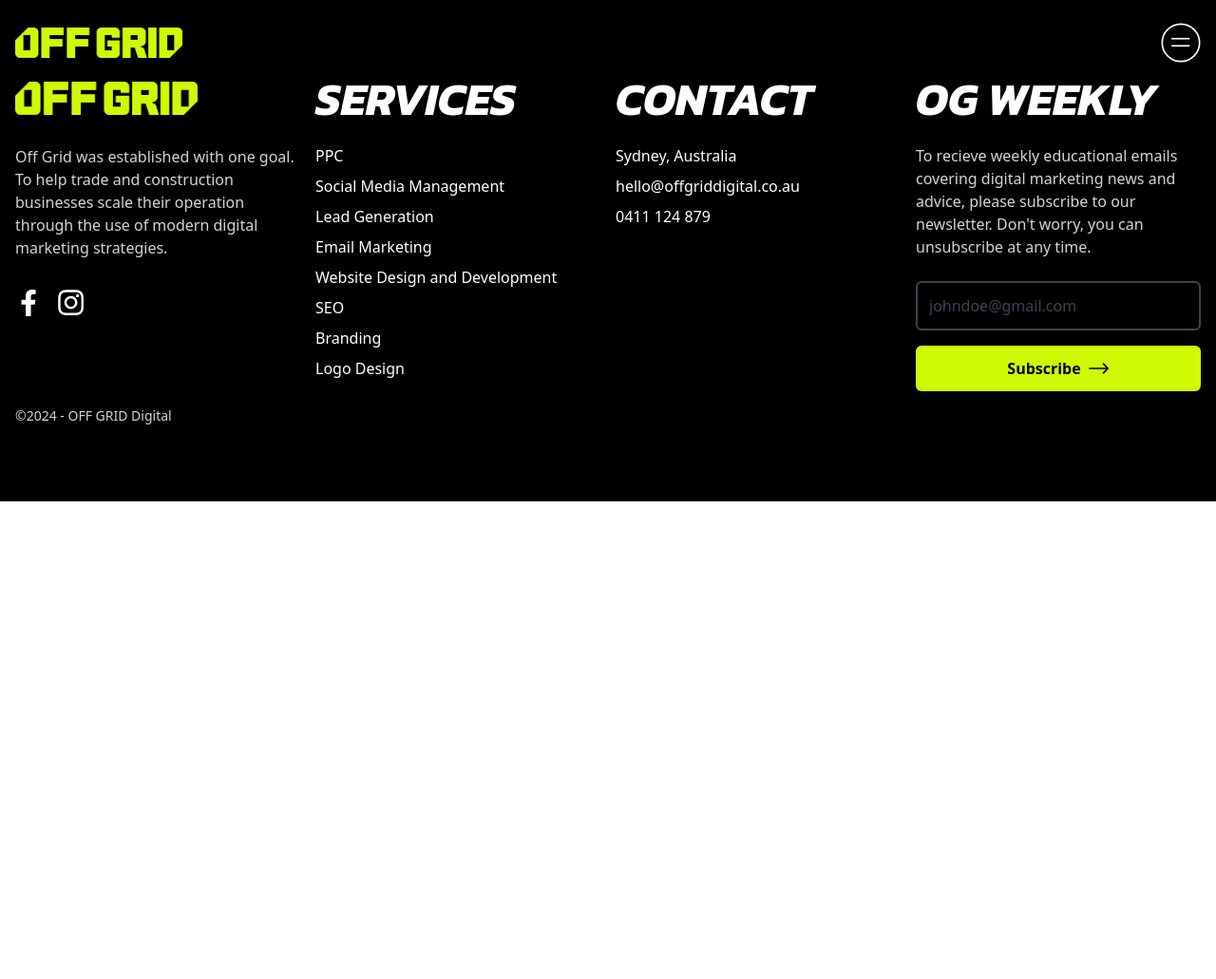
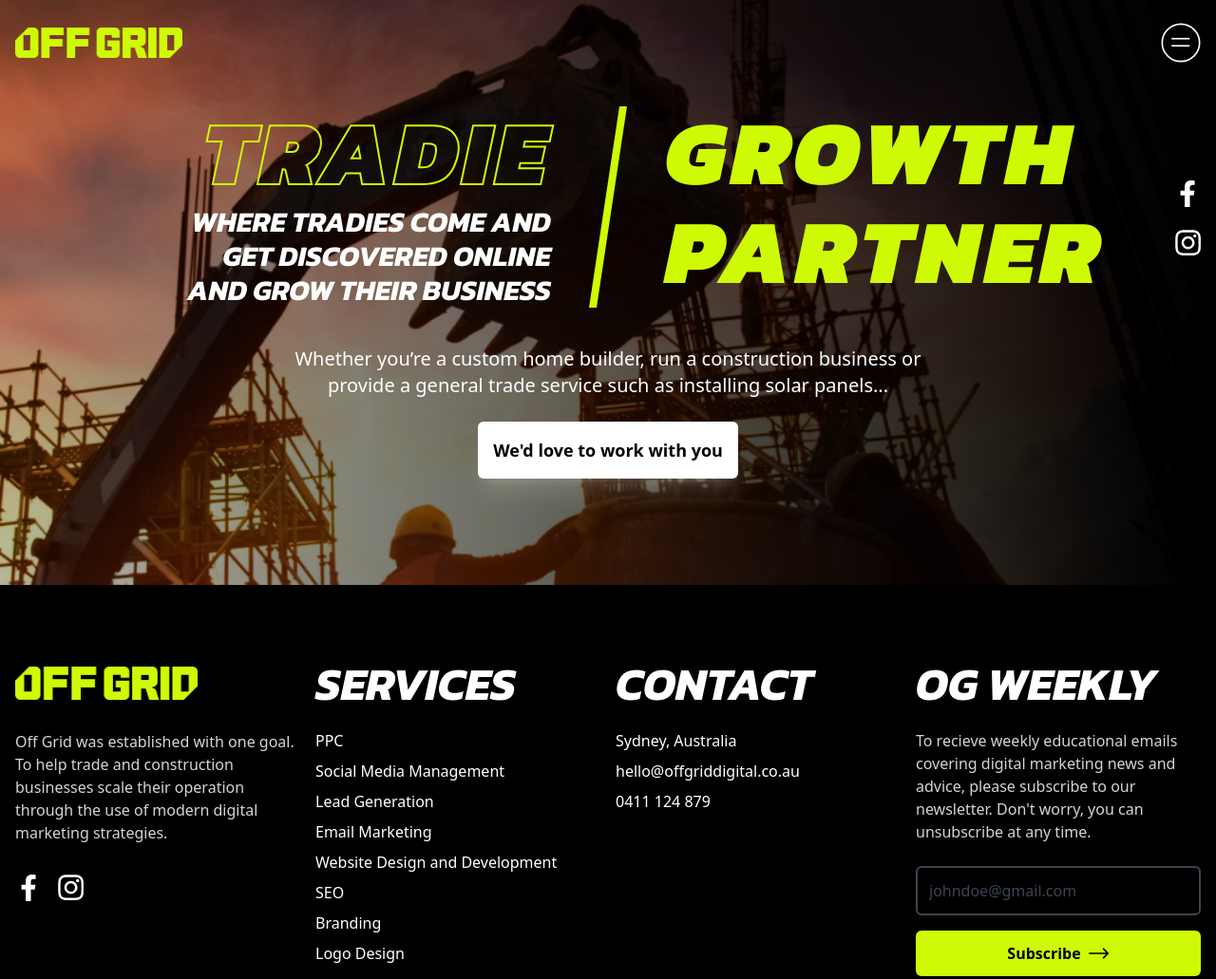
Before and after one commit to chiroro-jr/offgrid-astro, an Astro site: page / in a window 1280 px wide. Shown: the top 1031 px of the page at 95% size. Before the commit the page ends 800 px from the top, so only its background shows below. Built offline with nearby package versions, Linux system fonts and the light colour scheme; Astro itself is replaced by a stand-in of ours.

Commit message:
add header

```diff
--- /dev/null
+++ b/src/components/homepage/Header.astro
@@ -0,0 +1,79 @@
+---
+import { Icon } from 'astro-icon/components'
+---
+
+<header>
+  <div class="container mx-auto px-4 py-28">
+    <div
+      class="relative grid place-content-center gap-6 text-center text-white lg:grid-cols-[1fr_40px_1fr] lg:gap-x-10 lg:gap-y-2"
+    >
+      <p
+        class="text-stroke font-kanit text-7xl font-black uppercase italic tracking-wider text-transparent lg:col-[1/2] lg:row-[1/2] lg:text-end lg:text-8xl"
+      >
+        Tradie
+      </p>
+      <p
+        class="mx-auto max-w-[30ch] font-kanit text-3xl font-bold uppercase italic lg:col-[1/2] lg:row-[2/3] lg:mx-0 lg:max-w-[20ch] lg:self-end lg:justify-self-end lg:text-end"
+      >
+        Where tradies come and get discovered online and grow their business
+      </p>
+      <div
+        class="decoration h-3 bg-brand-1 lg:col-[2/3] lg:row-[1/3] lg:h-full"
+      >
+      </div>
+      <p
+        class="-mb-6 font-kanit text-7xl font-black uppercase italic tracking-wider text-brand-1 lg:text-start lg:text-8xl"
+      >
+        Growth
+      </p>
+      <p
+        class="font-kanit text-7xl font-black uppercase italic tracking-wider text-brand-1 lg:text-start lg:text-8xl"
+      >
+        partner
+      </p>
+      <p class="mx-auto max-w-[60ch] text-lg lg:col-[1/-1] lg:mt-8 lg:text-xl">
+        Whether you’re a custom home builder, run a construction business or
+        provide a general trade service such as installing solar panels...
+      </p>
+      <div class="flex justify-center lg:col-[1/-1] lg:mt-4">
+        <a
+          href=""
+          class="rounded-md bg-white p-4 text-center font-semibold text-black shadow-xl shadow-white/15 transition-all duration-200 hover:-translate-y-1 hover:bg-brand-1 hover:shadow-lg lg:text-lg"
+          >We'd love to work with you</a
+        >
+      </div>
+      <div class="absolute right-0 top-[20%] hidden flex-col gap-6 lg:flex">
+        <a href="#" class="transition-all duration-200 hover:text-brand-1">
+          <Icon name="facebook" size={28} />
+        </a>
+        <a href="#">
+          <Icon
+            name="instagram"
+            size={28}
+            class="transition-all duration-200 hover:text-brand-1"
+          />
+        </a>
+      </div>
+    </div>
+  </div>
+
+  <style>
+    header {
+      background: var(--gradient-1), url('../../assets/images/header-image.png');
+      background-repeat: no-repeat;
+      background-size: cover;
+      background-position: center;
+    }
+
+    .text-stroke {
+      -webkit-text-stroke: 2px var(--color-brand-1);
+      text-stroke: 2px var(--color-brand-1);
+    }
+
+    .decoration {
+      @media screen and (min-width: 1024px) {
+        clip-path: polygon(80% 0%, 100% 0%, 20% 100%, 0% 100%);
+      }
+    }
+  </style>
+</header>
--- a/src/pages/index.astro
+++ b/src/pages/index.astro
@@ -1,5 +1,8 @@
 ---
+import Header from '../components/homepage/Header.astro'
 import BaseLayout from '../layouts/BaseLayout.astro'
 ---
 
-<BaseLayout title="Home" />
+<BaseLayout title="Home">
+  <Header />
+</BaseLayout>
```
Also changed, not shown: src/assets/images/header-image.png (added).
